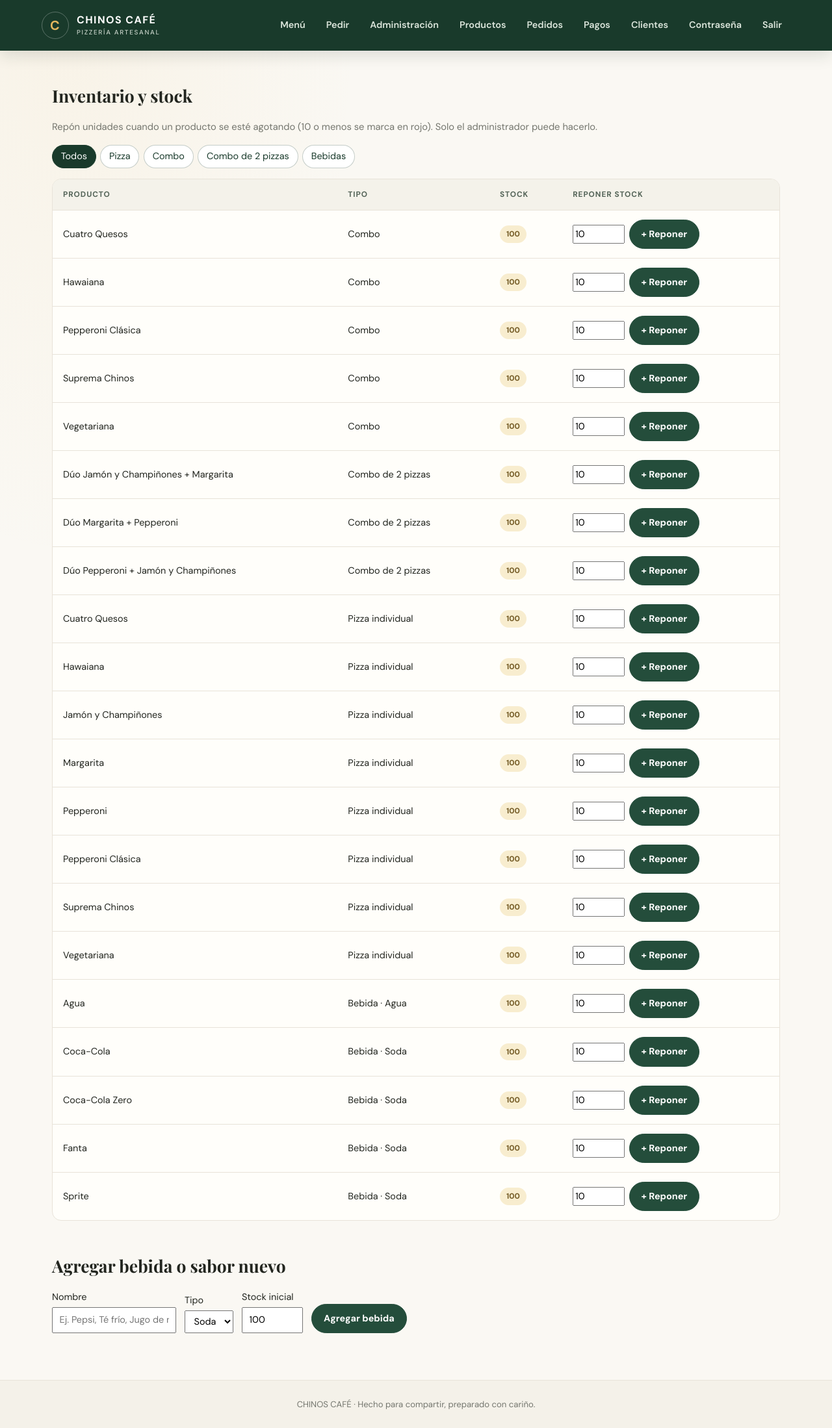
After one commit to lorenacortes2002/Parcial, a Flask app: page /fabrica/stock in a window 1280 px wide. The commit adds this page. Shown: the whole page at 65% size. Run offline with Flask 3, Linux system fonts and the light colour scheme; the visitor is signed in with stand-in values (Sample User, id 1); data comes from the database, SQL or seed files in the repository.

Commit message:
Inventario de bebidas y apartado de stock (admin) con filtro por tipo
- Nueva tabla 'bebidas' (sodas/agua) con stock y 'activo'; migracion/semilla
  automatica y replicada (se agrega a TABLAS_REPLICADAS).
- El pedido lee los sabores desde la BD (solo los que tienen stock) y descuenta
  el stock de cada soda/agua al crear el pedido; si no hay, avisa.
- Apartado /fabrica/stock (solo admin): lista pizzas y bebidas, filtro por tipo
  (Pizza / Combo / Combo de 2 pizzas / Bebidas), reponer unidades y agregar
  bebidas o sabores nuevos. Acceso desde el panel admin.
- JS del filtro en static/stock-filter.js (externo, CSP-compatible).

Co-Authored-By: Claude Opus 4.8 <noreply@anthropic.com>

```diff
--- a/app.py
+++ b/app.py
@@ -439,6 +439,23 @@ PRECIOS_SODA = {
     "2 LITROS": 3.00,
 }
 TAMANO_SODA_INCLUIDA = "LATA 12 OZ"
+TIPOS_BEBIDA = ("SODA", "AGUA", "OTRA")
+
+
+def _bebidas_activas():
+    """Bebidas activas desde la BD (rows: id, nombre, tipo, stock)."""
+    conn = database.get_local_conn()
+    try:
+        return conn.execute(
+            "SELECT id, nombre, tipo, stock FROM bebidas WHERE activo=1 ORDER BY tipo, nombre"
+        ).fetchall()
+    finally:
+        conn.close()
+
+
+def _nombres_bebidas(solo_con_stock=False):
+    """Nombres de bebidas activas; con solo_con_stock, solo las que tienen stock."""
+    return [b["nombre"] for b in _bebidas_activas() if not solo_con_stock or b["stock"] > 0]
 
 
 def _sodas_from_form():
@@ -462,7 +479,7 @@ def _sodas_from_form():
     sabores = request.form.getlist("refrescos")
     if not sabores:
         raise ValueError("Seleccione al menos un sabor de soda.")
-    if len(set(sabores)) != len(sabores) or not set(sabores).issubset(SABORES_SODA):
+    if len(set(sabores)) != len(sabores) or not set(sabores).issubset(set(_nombres_bebidas())):
         raise ValueError("Seleccione sabores de soda válidos y sin duplicados.")
     if len(sabores) > cantidad:
         raise ValueError("No puede elegir más sabores que sodas.")
@@ -582,7 +599,7 @@ def _pizza_fields_from_form(stock_default=database.STOCK_INICIAL):
             raise ValueError("Seleccione ingredientes válidos y sin duplicados.")
 
     if tipo in TIPOS_COMBO:
-        if refresco not in SABORES_SODA:
+        if refresco not in _nombres_bebidas():
             raise ValueError("Seleccione la soda que incluye el combo.")
     else:
         refresco = None  # las pizzas individuales no incluyen soda
@@ -686,7 +703,7 @@ def _fabrica_form_context(pizza, tipo_actual, entrega_actual, ingredientes_actua
     return dict(
         pizza=pizza,
         ingredientes_disponibles=INGREDIENTES_DISPONIBLES,
-        sabores_soda=SABORES_SODA,
+        sabores_soda=_nombres_bebidas(),
         tipos_producto=TIPOS_PRODUCTO, tipo_actual=tipo_actual,
         entregas_pizza=ENTREGAS_PIZZA, entrega_actual=entrega_actual,
         ingredientes_actuales=ingredientes_actuales,
@@ -766,6 +783,104 @@ def fabrica():
         total_combos=sum(1 for p in pizzas if p["tipo"] in TIPOS_COMBO), min_combos=MIN_COMBOS,
         umbral_stock_bajo=UMBRAL_STOCK_BAJO,
     )
+
+
+@app.route("/fabrica/stock")
+@requiere_admin
+def fabrica_stock():
+    """Apartado de inventario: ver y reponer stock de pizzas y bebidas."""
+    try:
+        conn = database.get_local_conn()
+        pizzas = conn.execute(
+            "SELECT id, nombre, tipo, stock FROM pizzas ORDER BY tipo, nombre"
+        ).fetchall()
+        bebidas = conn.execute(
+            "SELECT id, nombre, tipo, stock, activo FROM bebidas ORDER BY activo DESC, tipo, nombre"
+        ).fetchall()
+        conn.close()
+    except sqlite3.Error as e:
+        flash(f"Error al cargar el inventario: {e}", "danger")
+        pizzas, bebidas = [], []
+    return render_template(
+        "stock.html", pizzas=pizzas, bebidas=bebidas,
+        tipos_producto=TIPOS_PRODUCTO, tipos_bebida=TIPOS_BEBIDA,
+        umbral_stock_bajo=UMBRAL_STOCK_BAJO, max_stock=MAX_STOCK_ITEM,
+    )
+
+
+@app.route("/fabrica/stock/reponer", methods=["POST"])
+@requiere_admin
+def fabrica_stock_reponer():
+    """Agrega unidades al stock de una pizza o una bebida."""
+    try:
+        tabla = request.form.get("tabla", "")
+        if tabla not in ("pizzas", "bebidas"):
+            raise ValueError("Producto no válido.")
+        item_id = int(request.form.get("id", ""))
+        cantidad = int(request.form.get("cantidad", ""))
+        if cantidad < 1 or cantidad > MAX_STOCK_ITEM:
+            raise ValueError(f"Las unidades a agregar deben estar entre 1 y {MAX_STOCK_ITEM}.")
+        conn = database.get_local_conn()
+        try:
+            actual = conn.execute(
+                f"SELECT stock, nombre FROM {tabla} WHERE id=?", (item_id,)
+            ).fetchone()
+        finally:
+            conn.close()
+        if actual is None:
+            raise ValueError("El producto no existe.")
+        if actual["stock"] + cantidad > MAX_STOCK_ITEM:
+            raise ValueError(f"El stock no puede superar {MAX_STOCK_ITEM} unidades.")
+        ok, _, error = database.replicate_write(
+            f"UPDATE {tabla} SET stock=stock+? WHERE id=?", (cantidad, item_id)
+        )
+        if not ok:
+            raise RuntimeError(error)
+        if error:
+            flash(error, "warning")
+        flash(f"Se agregaron {cantidad} unidades a «{actual['nombre']}».", "success")
+    except (ValueError, RuntimeError, sqlite3.Error) as e:
+        flash(f"No se pudo reponer: {e}", "danger")
+    return redirect(url_for("fabrica_stock"))
+
+
+@app.route("/fabrica/bebida/nueva", methods=["POST"])
+@requiere_admin
+def fabrica_bebida_nueva():
+    """Agrega una bebida o un sabor nuevo de refresco al inventario."""
+    try:
+        nombre = " ".join(request.form.get("nombre", "").split())
+        tipo = request.form.get("tipo", "SODA")
+        stock = int(request.form.get("stock", "0") or 0)
+        if not nombre:
+            raise ValueError("Escribe el nombre de la bebida.")
+        if len(nombre) > 60:
+            raise ValueError("El nombre de la bebida es demasiado largo.")
+        if tipo not in TIPOS_BEBIDA:
+            raise ValueError("Tipo de bebida no válido.")
+        if stock < 0 or stock > MAX_STOCK_ITEM:
+            raise ValueError(f"El stock inicial debe estar entre 0 y {MAX_STOCK_ITEM}.")
+        conn = database.get_local_conn()
+        try:
+            existe = conn.execute(
+                "SELECT 1 FROM bebidas WHERE nombre=? COLLATE NOCASE", (nombre,)
+            ).fetchone()
+        finally:
+            conn.close()
+        if existe:
+            raise ValueError("Ya existe una bebida con ese nombre.")
+        ok, _, error = database.replicate_write(
+            "INSERT INTO bebidas (nombre, tipo, stock, activo) VALUES (?,?,?,1)",
+            (nombre, tipo, stock),
+        )
+        if not ok:
+            raise RuntimeError(error)
+        if error:
+            flash(error, "warning")
+        flash(f"Bebida «{nombre}» agregada con {stock} unidades.", "success")
+    except (ValueError, RuntimeError, sqlite3.Error) as e:
+        flash(f"No se pudo agregar la bebida: {e}", "danger")
+    return redirect(url_for("fabrica_stock"))
 
 
 @app.route("/fabrica/sincronizar-replica", methods=["POST"])
@@ -1276,6 +1391,20 @@ def pedidos():
                 cambios_stock_requeridos[indice] = (
                     f"Stock insuficiente para '{linea['producto']['nombre']}'."
                 )
+            # Descontar también el stock de las bebidas (sodas/agua) pedidas.
+            bebidas_pedidas = {}
+            for linea in lineas:
+                for sabor, n in linea["sodas_detalle"]:
+                    bebidas_pedidas[sabor] = bebidas_pedidas.get(sabor, 0) + n
+            for sabor, n in bebidas_pedidas.items():
+                indice = len(operaciones_stock)
+                operaciones_stock.append((
+                    "UPDATE bebidas SET stock=stock-? WHERE nombre=? AND stock>=?",
+                    (n, sabor, n),
+                ))
+                cambios_stock_requeridos[indice] = (
+                    f"Stock insuficiente de la bebida '{sabor}'."
+                )
             operaciones_pedido = [
                 *operaciones_stock,
                 *[
@@ -1360,7 +1489,7 @@ def pedidos():
         bordes=BORDES, borde_por_defecto=BORDE_POR_DEFECTO,
         porcentaje_flete=PORCENTAJE_FLETE,
         entrega_carrito=_entrega_permitida(lineas) if lineas else "",
-        sabores_soda=SABORES_SODA, tamanos_soda=TAMANOS_SODA, precios_soda=PRECIOS_SODA,
+        sabores_soda=_nombres_bebidas(solo_con_stock=True), tamanos_soda=TAMANOS_SODA, precios_soda=PRECIOS_SODA,
         tamano_incluido=TAMANO_SODA_INCLUIDA, max_sodas=MAX_SODAS,
         max_cantidad=MAX_CANTIDAD_ITEM,
         sabores_elegidos=request.form.getlist("refrescos") if request.method == "POST" else [],
--- /dev/null
+++ b/static/stock-filter.js
@@ -0,0 +1,17 @@
+// Filtro por tipo (Todos / Pizza / Combo / Combo de 2 pizzas / Bebidas) del
+// apartado de inventario. Archivo externo para cumplir la CSP del servidor.
+(() => {
+  const botones = [...document.querySelectorAll("#filtros-stock .btn-filtro")];
+  const filas = [...document.querySelectorAll("tr[data-tipo]")];
+
+  botones.forEach((boton) => {
+    boton.addEventListener("click", () => {
+      botones.forEach((b) => b.classList.remove("is-active"));
+      boton.classList.add("is-active");
+      const filtro = boton.dataset.filtro;
+      filas.forEach((fila) => {
+        fila.hidden = !(filtro === "todos" || fila.dataset.tipo === filtro);
+      });
+    });
+  });
+})();
--- a/static/style.css
+++ b/static/style.css
@@ -913,3 +913,12 @@ footer {
 .acciones-pago { display: flex; flex-wrap: wrap; gap: .6rem; margin-top: 1rem; }
 .btn-danger { background: #c95538; border-color: #c95538; color: #fff; }
 .btn-danger:hover { filter: brightness(.95); }
+
+/* --- Inventario / stock --- */
+.estado.is-low { color: #c95538; font-weight: 700; }
+.reponer-form { display: inline-flex; gap: .4rem; align-items: center; }
+.reponer-input { width: 5rem; }
+.nueva-bebida { margin-top: 1.75rem; }
+.nueva-bebida__form { display: flex; flex-wrap: wrap; gap: .8rem; align-items: flex-end; }
+.nueva-bebida__form label { display: flex; flex-direction: column; gap: .25rem; font-size: .9rem; }
+.nueva-bebida__form input, .nueva-bebida__form select { padding: .4rem .6rem; }
--- a/templates/admin.html
+++ b/templates/admin.html
@@ -46,6 +46,7 @@
         <a href="{{ url_for('fabrica_editar', pizza_id=p.id) }}">Actualizar</a></li>
     {% endfor %}
   </ul>
+  <a class="btn" href="{{ url_for('fabrica_stock') }}">Ir al inventario / reponer stock</a>
 </section>
 {% endif %}
 {% endblock %}
--- /dev/null
+++ b/templates/stock.html
@@ -0,0 +1,78 @@
+{% extends "base.html" %}
+{% block title %}Inventario / Stock · CHINOS CAFÉ{% endblock %}
+{% block content %}
+<h1 class="section-title">Inventario y stock</h1>
+<p class="muted">Repón unidades cuando un producto se esté agotando ({{ umbral_stock_bajo }} o menos se marca en rojo). Solo el administrador puede hacerlo.</p>
+
+<div class="pedidos-barra">
+  <div class="filtros" id="filtros-stock" role="group" aria-label="Filtrar por tipo">
+    <button type="button" class="btn-filtro is-active" data-filtro="todos">Todos</button>
+    <button type="button" class="btn-filtro" data-filtro="PIZZA">Pizza</button>
+    <button type="button" class="btn-filtro" data-filtro="COMBO">Combo</button>
+    <button type="button" class="btn-filtro" data-filtro="DUO">Combo de 2 pizzas</button>
+    <button type="button" class="btn-filtro" data-filtro="BEBIDA">Bebidas</button>
+  </div>
+</div>
+
+<div class="table-wrap">
+<table class="tabla">
+  <thead>
+    <tr><th>Producto</th><th>Tipo</th><th>Stock</th><th>Reponer stock</th></tr>
+  </thead>
+  <tbody>
+    {% for p in pizzas %}
+    <tr data-tipo="{{ p.tipo }}">
+      <td>{{ p.nombre }}</td>
+      <td>{{ tipos_producto[p.tipo][0] if p.tipo in tipos_producto else p.tipo }}</td>
+      <td><span class="estado {{ 'is-low' if p.stock <= umbral_stock_bajo else '' }}">{{ p.stock }}</span></td>
+      <td>
+        <form method="post" action="{{ url_for('fabrica_stock_reponer') }}" class="reponer-form">
+          <input type="hidden" name="tabla" value="pizzas">
+          <input type="hidden" name="id" value="{{ p.id }}">
+          <input type="number" name="cantidad" min="1" max="{{ max_stock }}" value="10" class="reponer-input" aria-label="Unidades a agregar">
+          <button type="submit" class="btn">+ Reponer</button>
+        </form>
+      </td>
+    </tr>
+    {% endfor %}
+    {% for b in bebidas %}
+    <tr data-tipo="BEBIDA">
+      <td>{{ b.nombre }}{% if not b.activo %} <small class="muted">(inactiva)</small>{% endif %}</td>
+      <td>Bebida · {{ b.tipo|capitalize }}</td>
+      <td><span class="estado {{ 'is-low' if b.stock <= umbral_stock_bajo else '' }}">{{ b.stock }}</span></td>
+      <td>
+        <form method="post" action="{{ url_for('fabrica_stock_reponer') }}" class="reponer-form">
+          <input type="hidden" name="tabla" value="bebidas">
+          <input type="hidden" name="id" value="{{ b.id }}">
+          <input type="number" name="cantidad" min="1" max="{{ max_stock }}" value="10" class="reponer-input" aria-label="Unidades a agregar">
+          <button type="submit" class="btn">+ Reponer</button>
+        </form>
+      </td>
+    </tr>
+    {% else %}
+    {% endfor %}
+  </tbody>
+</table>
+</div>
+
+<section class="nueva-bebida">
+  <h2 class="section-title">Agregar bebida o sabor nuevo</h2>
+  <form method="post" action="{{ url_for('fabrica_bebida_nueva') }}" class="nueva-bebida__form">
+    <label>Nombre
+      <input name="nombre" type="text" maxlength="60" placeholder="Ej. Pepsi, Té frío, Jugo de naranja" required>
+    </label>
+    <label>Tipo
+      <select name="tipo">
+        {% for t in tipos_bebida %}<option value="{{ t }}">{{ t|capitalize }}</option>{% endfor %}
+      </select>
+    </label>
+    <label>Stock inicial
+      <input name="stock" type="number" min="0" max="{{ max_stock }}" value="100">
+    </label>
+    <button type="submit" class="btn">Agregar bebida</button>
+  </form>
+</section>
+{% endblock %}
+{% block scripts %}
+<script src="{{ url_for('static', filename='stock-filter.js') }}" defer></script>
+{% endblock %}
```
Also changed, not shown: database.py (+29 -1 lines).
